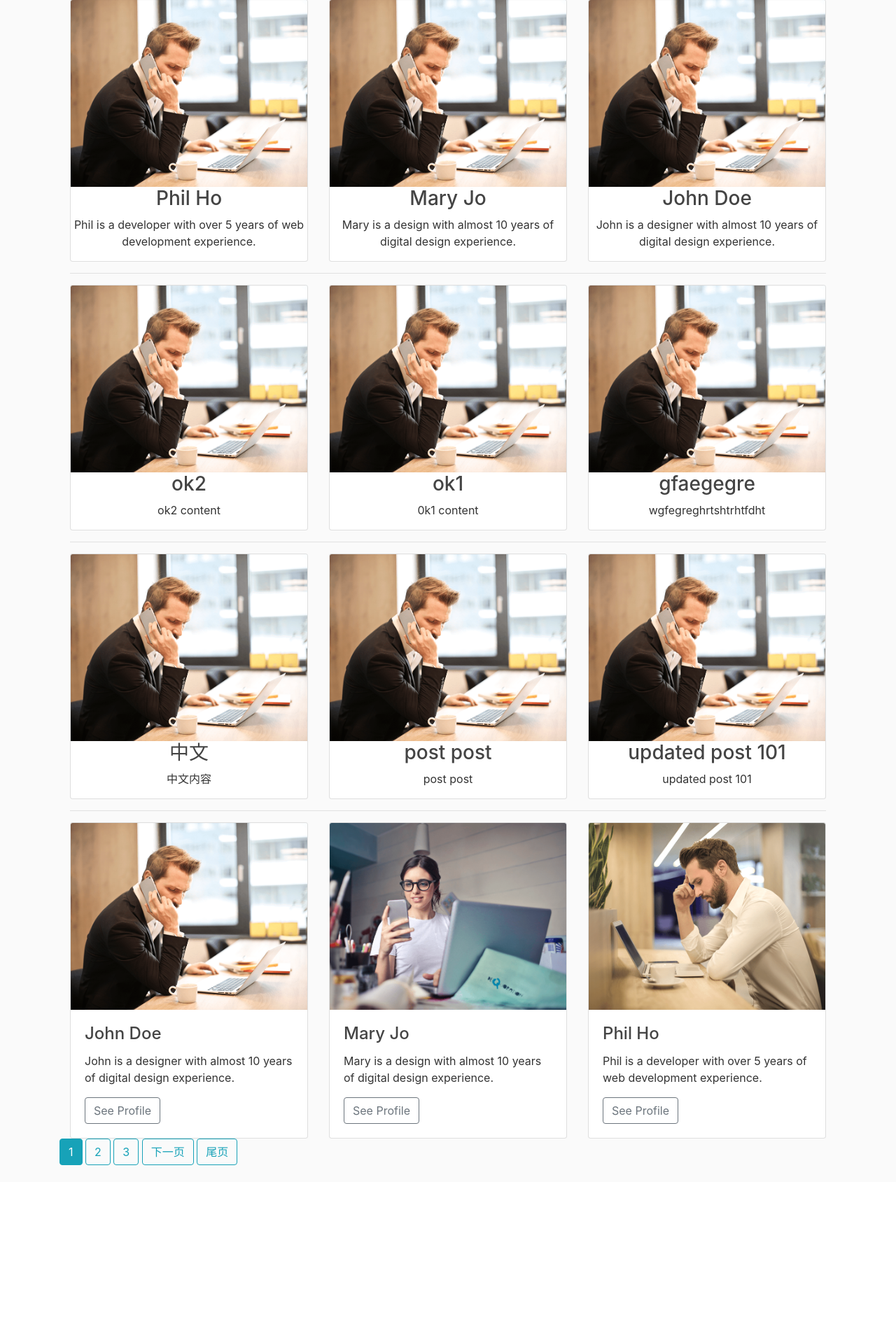
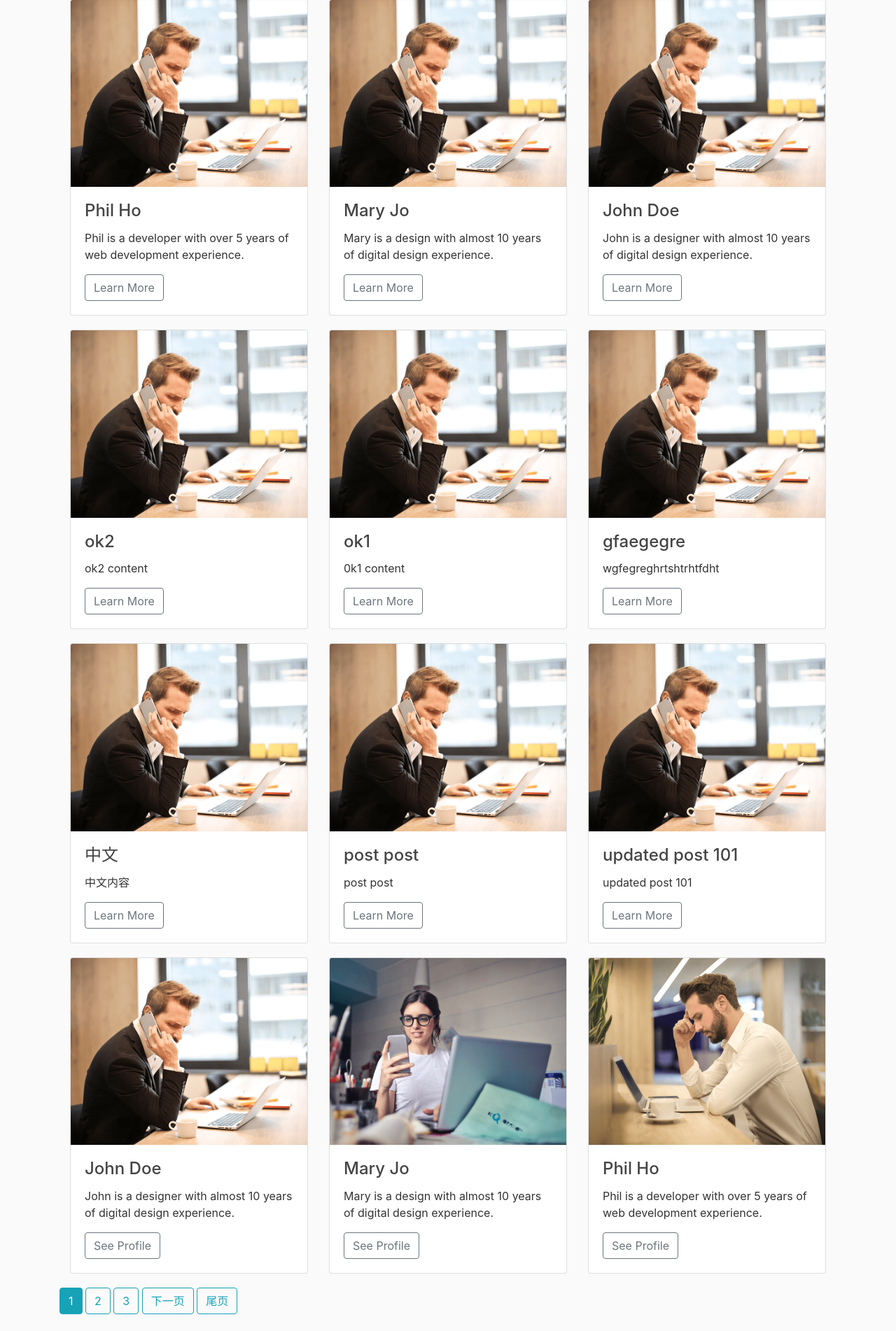
Before and after one commit to ivandrew05/bandup, a Django app: page / in a window 1280 px wide. Shown: the part 81-1983 px from the top of the page at 70% size. Before the commit the page ends 1746 px from the top, so only its background shows below. Run offline with Django 3.2, Linux system fonts and the light colour scheme; data comes from the database, SQL or seed files in the repository; both versions use the stored data as it was after the commit; some libraries are stand-ins or nearby versions.

Commit message:
home page

```diff
--- a/myapp/templates/myapp/home.html
+++ b/myapp/templates/myapp/home.html
@@ -1,6 +1,7 @@
 {% extends 'myapp/base.html' %}
 {% load crispy_forms_tags %}
 {%block content%}
+
 
 <!-- {% for post in posts %}
 <article class="media content-section">
@@ -16,52 +17,30 @@
 </article>
 {% endfor %} -->
 
-<!-- {% for post in posts %}
+
 <div class="container-fluid padding">
-    <div class="row padding">
+    {%  for post in posts  %}
+    {% if forloop.counter0|divisibleby:3 %}
+    <div class="row padding" style="margin-bottom: 20px">
+        {%  endif %}
         <div class="col-md-4">
             <div class="card">
-                <img class="card-img-top" src="{{ post.author.profile.image.url}}" alt="">
+                <img class="card-img-top" src="media/team1.png" alt="">
                 <div class="card-body">
-                    <h4><a class="card-title" href="{% url 'post-detail' post.id %}">{{ post.title }}</a></h4>
+                    <h4 class="card-title">{{ post.title }}</h4>
                     <p class="card-text">{{ post.content }}</p>
-                    <a href="#" class="btn btn-outline-secondary">See Profile</a>
+                    <a href="{% url 'post-detail' post.id %}" class="btn btn-outline-secondary">Learn More</a>
                 </div>
             </div>
         </div>
-    </div>
-</div>
-{% endfor %} -->
-
-
-<div class="container">
-    {%  for post in posts  %}
-    {% if forloop.counter0|divisibleby:3 %}
-    <div class="row text-center">
-        {%  endif %}
-        <div class="col-md-4">
-            <div class="card">
-                <div class="card-content">
-
-                    <img class="card-img-top" src="media/team1.png" alt="">
-                    <!-- <h4>Post {{ forloop.counter }}</h4> -->
-                    <h3>{{ post.title }}</h3>
-                    <p>{{ post.content }}</p>
-
-                </div>
-            </div>
-        </div>
-        {%  if forloop.counter|divisibleby:3 or forloop.last %}</div><!-- row closing -->
-    <hr>
+        {%  if forloop.counter|divisibleby:3 or forloop.last %}</div>
     {%  endif %}
     {%  endfor %}
 </div>
 
-
-
 <!--- Cards -->
 <div class="container-fluid padding">
-    <div class="row padding">
+    <div class="row padding" style="margin-bottom: 20px">
         <div class="col-md-4">
             <div class="card">
                 <img class="card-img-top" src="media/team1.png" alt="">
```
Also changed, not shown: db.sqlite3.
